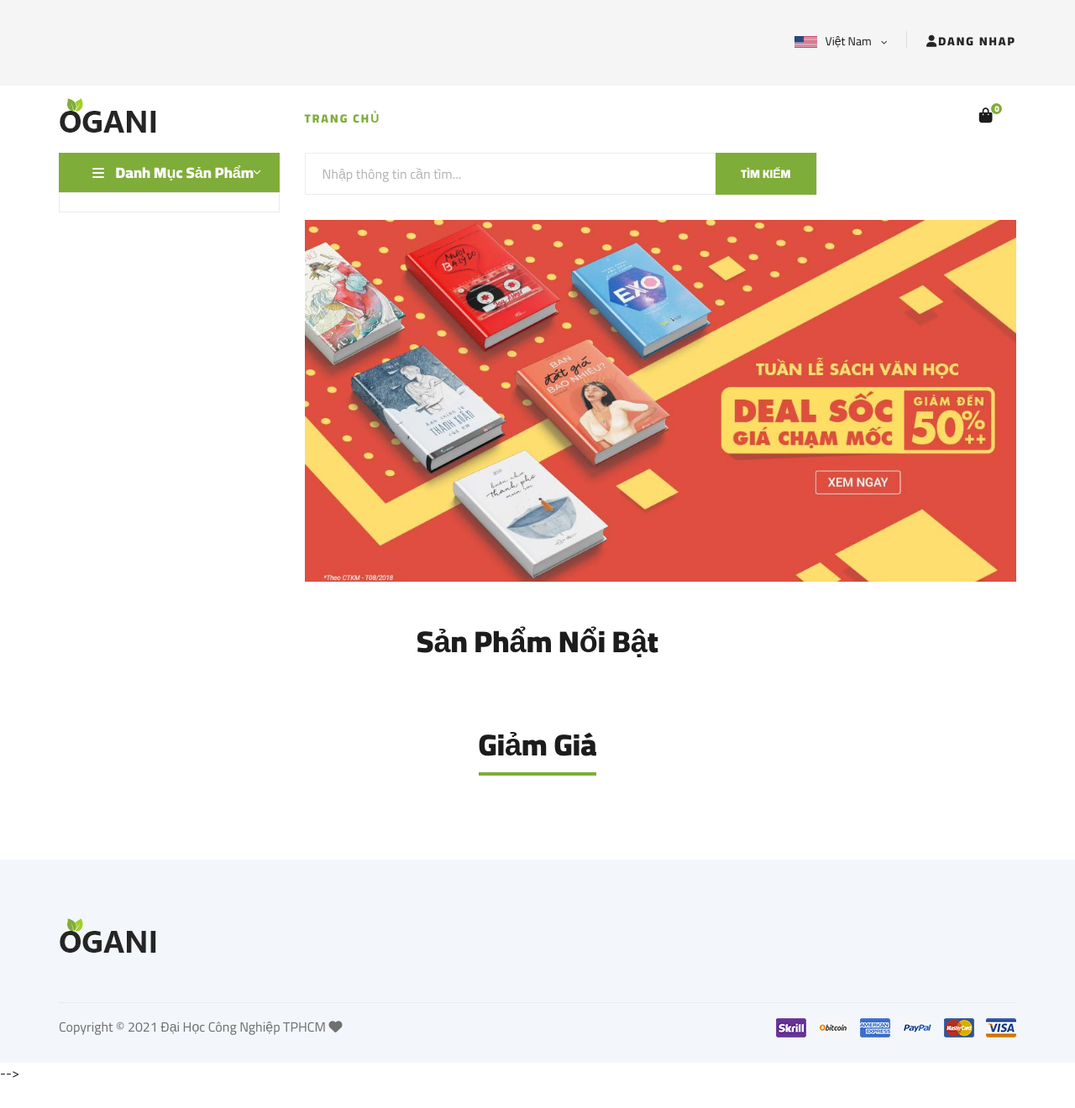
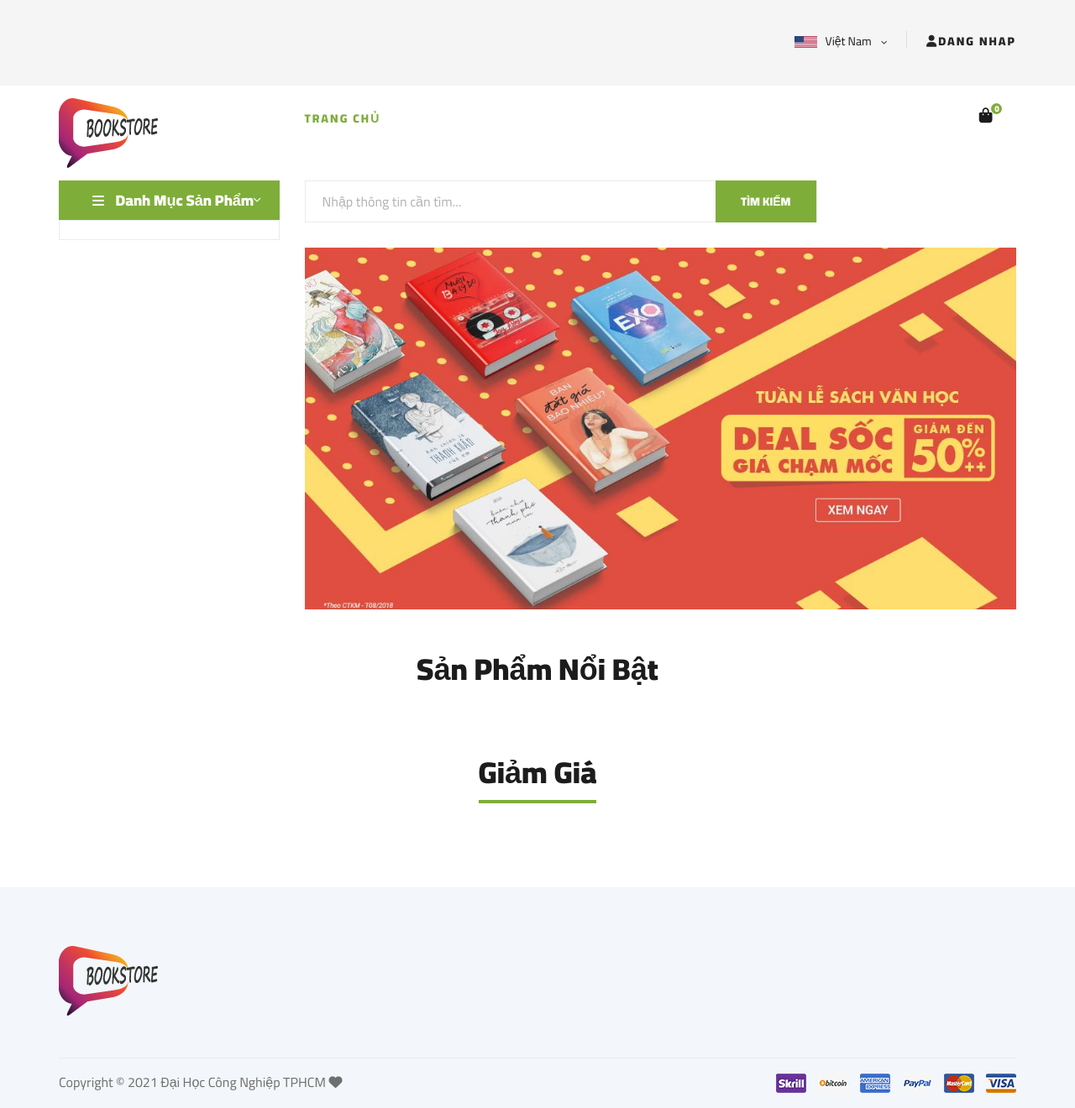
Before and after one commit to trandinhthanh/UI_BookStore, a plain HTML site: page index.html in a window 1280 px wide. Shown: the top 1320 px of the page at 84% size. Before the commit the page ends 1293 px from the top, so only its background shows below. Drawn offline with Linux system fonts and the light colour scheme; no server answers.

Commit message:
update logo

```diff
--- a/index.html
+++ b/index.html
@@ -30,7 +30,7 @@
     <div class="humberger__menu__overlay"></div>
     <div class="humberger__menu__wrapper">
         <div class="humberger__menu__logo">
-            <a href="#"><img src="img/logo.png" alt=""></a>
+            <a href="#"><img src="img/logo1.png" alt=""></a>
         </div>
         <div class="humberger__menu__cart">
             <ul>
@@ -109,7 +109,7 @@
             <div class="row">
                 <div class="col-lg-3">
                     <div class="header__logo">
-                        <a href="./index.html"><img src="img/logo.png" alt=""></a>
+                        <a href="./index.html"><img src="img/logo1.png" alt=""></a>
                     </div>
                 </div>
                 <div class="col-lg-6">
@@ -648,7 +648,7 @@
                 <div class="col-lg-3 col-md-6 col-sm-6">
                     <div class="footer__about">
                         <div class="footer__about__logo">
-                            <a href="./index.html"><img src="img/logo.png" alt=""></a>
+                            <a href="./index.html"><img src="img/logo1.png" alt=""></a>
                         </div>
                         <ul>
 
```
Also changed, not shown: checkout.html (+3 -3 lines), don-hang.html (+2 -2 lines), shop-details.html (+3 -3 lines), shop-list.html (+3 -3 lines), shoping-cart.html (+3 -3 lines), img/logo1.png (added).
